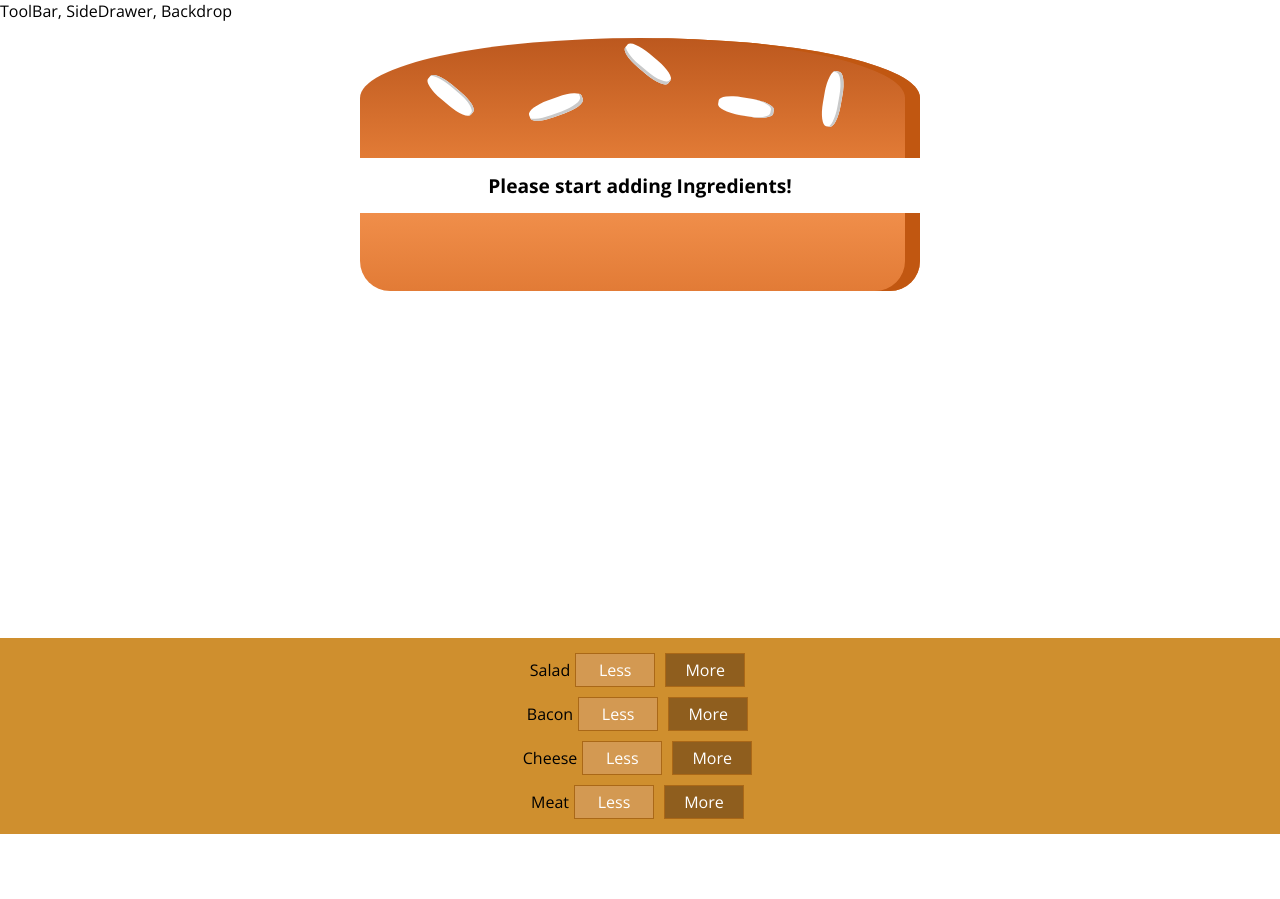
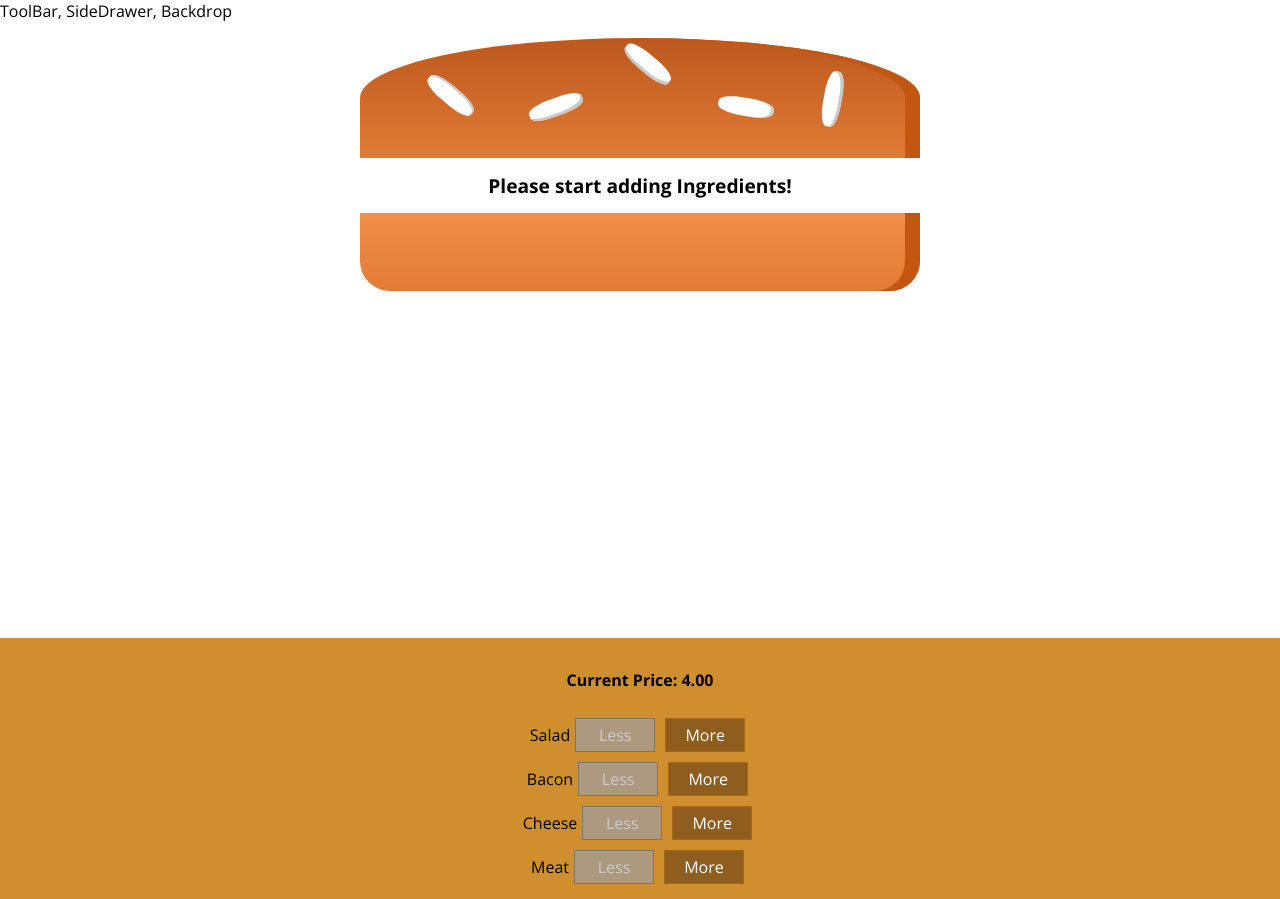
Before and after one commit to agharshit08/Burger-Builder, a React (Create React App) app: page / in a window 1280 px wide. Before the commit the page ends 834 px from the top, so only its background shows below. Built offline with nearby package versions, Linux system fonts and the light colour scheme.

Commit message:
Burger Controls added

```diff
--- a/src/components/Burger/BuildControls/BuildControl/BuildControl.js
+++ b/src/components/Burger/BuildControls/BuildControl/BuildControl.js
@@ -6,8 +6,13 @@ const buildControl = (props) => {
     return (
         <div className={classes.BuildControl}>
             <div className={classes.label}>{props.label}</div>
-            <button className={classes.Less}>Less</button>
-            <button className={classes.More}>More</button>
+            <button className={classes.Less} onClick={props.removed}
+            disabled={props.disabled}>
+                Less
+            </button>
+            <button className={classes.More} onClick={props.added}>
+                More
+            </button>
         </div>
     );
 }
--- a/src/components/Burger/BuildControls/BuildControls.js
+++ b/src/components/Burger/BuildControls/BuildControls.js
@@ -4,21 +4,25 @@ import classes from './BuildControls.module.css';
 import BuildControl from './BuildControl/BuildControl';
 
 const controls = [
-    { label:'Salad', type:'salad' },
-    { label:'Bacon', type:'bacon' },
-    { label:'Cheese', type:'cheese' },
-    { label:'Meat', type: 'meat' }
+    { label: 'Salad', type: 'salad' },
+    { label: 'Bacon', type: 'bacon' },
+    { label: 'Cheese', type: 'cheese' },
+    { label: 'Meat', type: 'meat' }
 ]
 
 const buildControls = (props) => {
 
     return (
-    <div className={classes.BuildControls}>
-        {controls.map(ctrl => (
-            <BuildControl key={ctrl.label}
-            label={ctrl.label}/>
-        ))}
-    </div>
+        <div className={classes.BuildControls}>
+            <h4>Current Price: <strong>{props.price.toFixed(2)}</strong></h4>
+            {controls.map(ctrl => (
+                <BuildControl key={ctrl.label}
+                    label={ctrl.label}
+                    added={() => props.ingredientAdded(ctrl.type)}
+                    removed={() => props.ingredientRemoved(ctrl.type)}
+                    disabled={props.disabled[ctrl.type]}/>
+            ))}
+        </div>
     )
 }
 
--- a/src/containers/BurgerBuilder/BurgerBuilder.js
+++ b/src/containers/BurgerBuilder/BurgerBuilder.js
@@ -3,6 +3,12 @@ import Aux from '../../hoc/AuxComponent';
 import Burger from '../../components/Burger/Burger';
 import BuildControls from '../../components/Burger/BuildControls/BuildControls';
 
+const INGREDIENT_PRICES = {
+    salad: 0.5,
+    cheese: 0.4,
+    meat: 1.3,
+    bacon: 0.7
+};
 
 class BurgerBuilder extends Component{
 
@@ -12,14 +18,60 @@ class BurgerBuilder extends Component{
             bacon: 0,
             cheese: 0,
             meat: 0
+        },
+        totalPrice: 4
+    }
+
+    // Always change state immutably. Here adding ingredients.
+    addIngredientHandler = (type) => {
+        const oldCount = this.state.ingredients[type];
+        const updatedCount = oldCount+1;
+        const updatedIngredients = {
+            ...this.state.ingredients
         }
+        updatedIngredients[type] = updatedCount;
+        const newPrice = this.state.totalPrice + INGREDIENT_PRICES[type];
+        this.setState({
+            totalPrice: newPrice,
+            ingredients: updatedIngredients
+        })
+    }
+
+    removeIngredientHandler = (type) => {
+        const oldCount = this.state.ingredients[type];
+        if(oldCount < 1){
+            return;
+        }
+        const updatedCount = oldCount-1;
+        const updatedIngredients = {
+            ...this.state.ingredients
+        }
+        updatedIngredients[type] = updatedCount;
+        const newPrice = this.state.totalPrice - INGREDIENT_PRICES[type];
+        this.setState({
+            totalPrice: newPrice,
+            ingredients: updatedIngredients
+        })
     }
 
     render(){
+
+        // For disabling buttons.
+        const disabledInfo = {
+            ...this.state.ingredients
+        }
+        for(let key in disabledInfo){
+            disabledInfo[key] = disabledInfo[key] <= 0;
+        }
+
         return (
             <Aux>
                 <Burger ingredients={this.state.ingredients}/>
-                <BuildControls/>
+                <BuildControls
+                    ingredientAdded={this.addIngredientHandler}
+                    ingredientRemoved={this.removeIngredientHandler}
+                    disabled={disabledInfo}
+                    price={this.state.totalPrice}/>
             </Aux>
         );
     }
```
